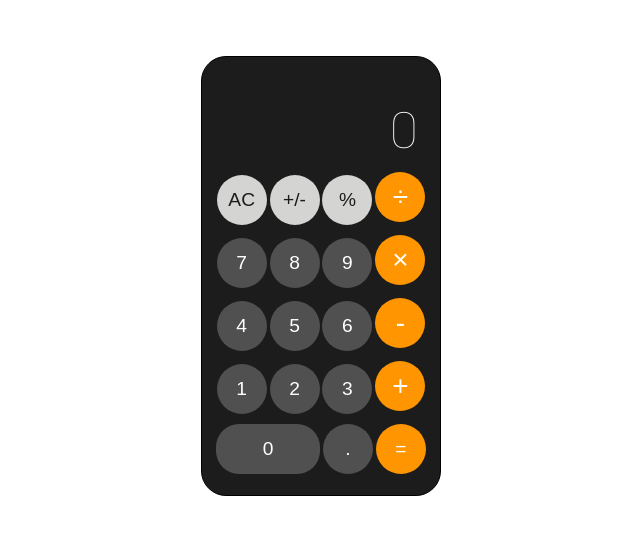
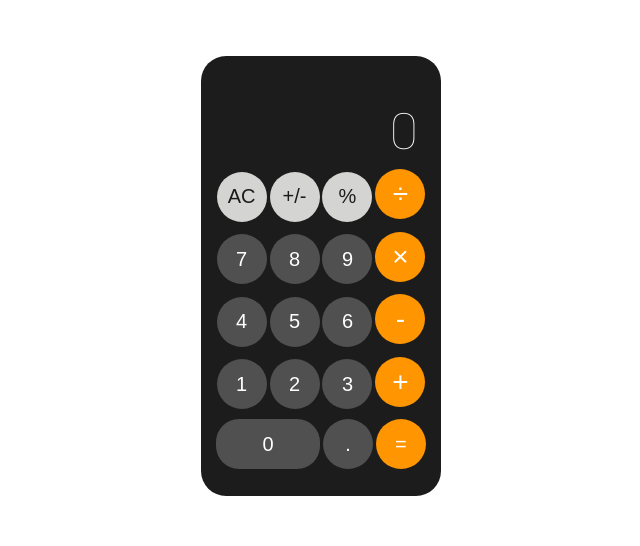
Before and after one commit to sonnywerb/calculator, a plain HTML site: page index.html in a window 1280 px wide. Shown: the top 546 px of the page, 319-959 px from the left. Drawn offline with Linux system fonts and the light colour scheme.

Commit message:
adjusting size and styling

```diff
--- a/styles.css
+++ b/styles.css
@@ -13,13 +13,12 @@ body {
 
 #container {
     margin: 7vh auto 3vh;
-    border: solid 1px;
     border-radius: 25px;
     height: 440px;
     width: 240px;
     display: flex;
     flex-direction: column;
-    gap: 5px;
+    gap: 3px;
     background-color: #1C1C1C;
 }
 
@@ -34,22 +33,22 @@ body {
 
 #display {
     margin-top: 10px;
-    padding-top: 5px;
     padding-right: 10px;
-    padding-bottom: 5px;
+    padding-bottom: 3px;
     color:#fff;
     font-size: 46px;
 }
 
+.operator {
+    font-size: 28px;
+}
+
 button {
-    text-align: center;
     height: 50px;
     width: 50px;
-    border: solid 1px;
     border-radius: 50%;
     color: #fff;
     border-color: transparent;
-    font-size: larger;
 }
 
 button:hover {
@@ -62,13 +61,6 @@ button:hover {
     align-items: center;
     justify-content: center;
     gap: 10px;
-    margin: 5px;
-    margin-top: 0px;
-    padding-bottom: 10px;
-}
-
-.operator {
-    font-size: 28px;
 }
 
 .operator:focus {
@@ -81,12 +73,17 @@ button:hover {
     border-radius: 23px;
 }
 
+#equal {
+    font-size: 20px;
+}
+
 .orange {
     background-color: #FF9500;
 }
 
 .darkGray {
     background-color: #505050;
+    font-size: 20px;
 }
 
 .blackText {
@@ -95,6 +92,7 @@ button:hover {
 
 .gray {
     background-color: #D4D4D2;
+    font-size: 20px;
 }
 
 .footer {
```
